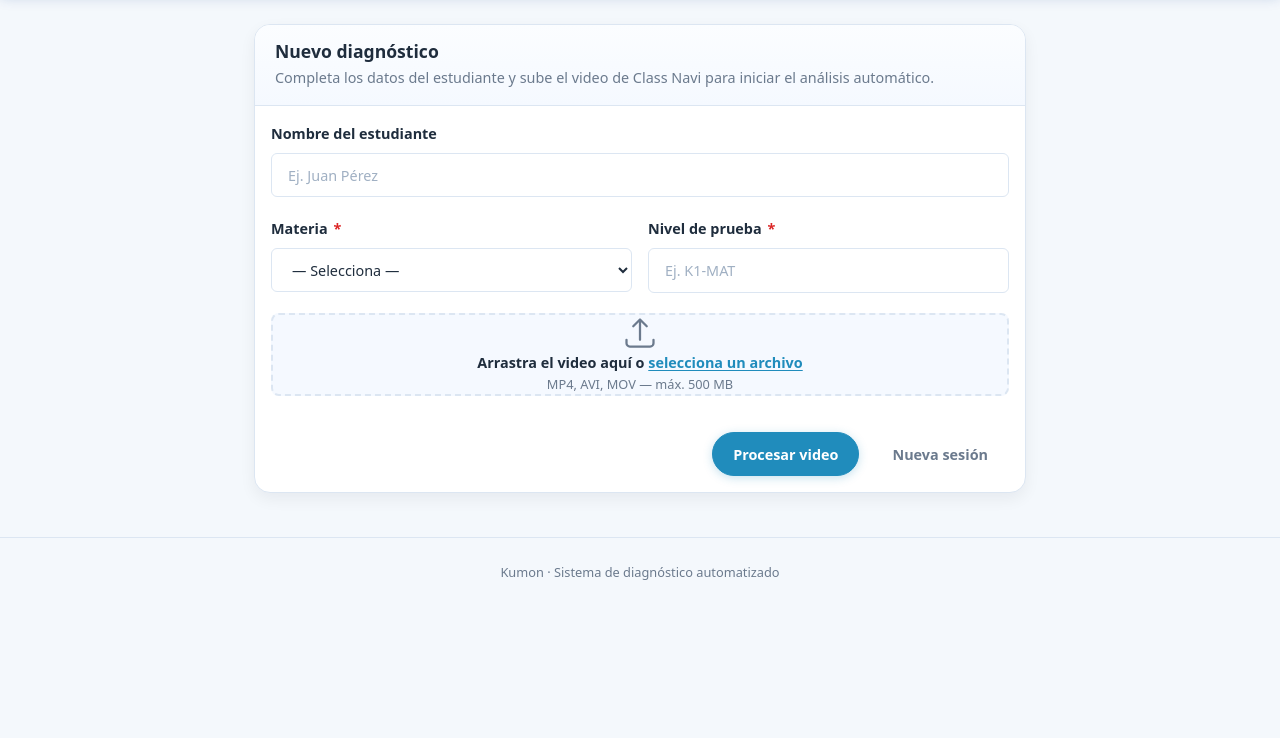
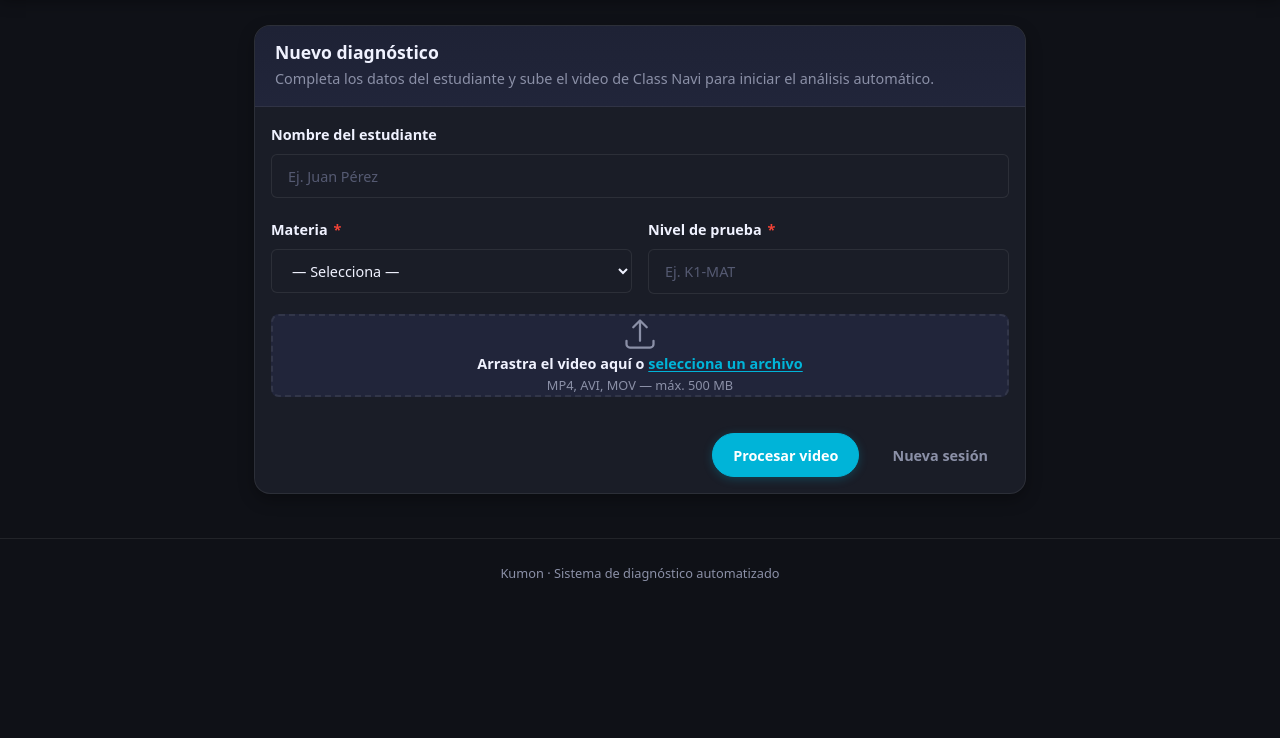
Before and after one commit to camilo7234/automatizacion_kumon, a plain HTML site: page frontend/index.html in a window 1280 px wide. Shown: the part 62-800 px from the top of the page. Drawn offline with Linux system fonts and the light colour scheme; no server answers.

Commit message:
cambio de color

```diff
--- a/frontend/css/components.css
+++ b/frontend/css/components.css
@@ -40,9 +40,9 @@
   background:   var(--primary);
   color:        #fff;
   border-color: var(--primary);
-  box-shadow:   0 2px 10px rgba(32, 140, 188, 0.25);
+  box-shadow:   0 2px 10px rgba(0, 180, 216, 0.25);
 }
-.btn-primary:hover  { background: var(--primary-2); border-color: var(--primary-2); box-shadow: 0 4px 14px rgba(32,140,188,0.35); }
+.btn-primary:hover  { background: var(--primary-2); border-color: var(--primary-2); box-shadow: 0 4px 14px rgba(0,180,216, 0.35); }
 .btn-primary:active { background: var(--primary-2); box-shadow: none; }
 
 .btn-secondary {
@@ -115,7 +115,7 @@
 .tag-warning { background: var(--warning-bg); color: var(--warning-text); border: 1px solid var(--warning-line); }
 .tag-danger  { background: var(--danger-bg);  color: var(--danger);       border: 1px solid var(--danger-line); }
 .tag-info    { background: var(--info-bg);    color: var(--info-text);    border: 1px solid var(--info-line); }
-.tag-primary { background: var(--primary-3);  color: var(--primary);      border: 1px solid rgba(32,140,188,0.2); }
+.tag-primary { background: var(--primary-3);  color: var(--primary);      border: 1px solid rgba(0,180,216,0.25); }
 
 
 /* ══════════════════════════════════════════════
@@ -171,7 +171,7 @@
 .form-textarea:focus,
 .form-select:focus {
   border-color: var(--primary);
-  box-shadow:   0 0 0 3px rgba(32, 140, 188, 0.18);
+  box-shadow:   0 0 0 3px rgba(0, 180, 216, 0.20);
   outline:      none;
 }
 
@@ -413,7 +413,7 @@
 .recommendation-box {
   padding:       var(--space-4);
   background:    var(--primary-3);
-  border:        1px solid rgba(32, 140, 188, 0.2);
+  border:        1px solid rgba(0, 180, 216, 0.20);
   border-left:   4px solid var(--primary);
   border-radius: var(--radius-md);
 }
--- a/frontend/css/layout.css
+++ b/frontend/css/layout.css
@@ -17,9 +17,9 @@
   position:    sticky;
   top:         0;
   z-index:     100;
-  box-shadow:  0 2px 12px rgba(0, 58, 140, 0.18);
+  box-shadow:  0 2px 16px rgba(0, 0, 0, 0.45);
+  border-bottom: 1px solid rgba(0, 180, 216, 0.30);
 }
-
 .header-inner {
   max-width:       var(--content-max);
   margin:          0 auto;
--- a/frontend/css/modules/cuestionario.css
+++ b/frontend/css/modules/cuestionario.css
@@ -66,7 +66,7 @@
 
 .question-block:focus-within {
   border-color: var(--primary);
-  box-shadow:   0 0 0 3px rgba(32, 140, 188, 0.10);
+  box-shadow:   0 0 0 3px rgba(0, 180, 216, 0.12);
 }
 
 /* <label class="question-label"> — es el label de la pregunta */
@@ -167,7 +167,7 @@
   background:   var(--primary-3);
   color:        var(--primary);
   font-weight:  700;
-  box-shadow:   0 0 0 3px rgba(32, 140, 188, 0.12);
+  box-shadow:   0 0 0 3px rgba(0, 180, 216, 0.12);
 }
 
 /* Span de texto dentro de la opción */
--- a/frontend/css/modules/pipeline.css
+++ b/frontend/css/modules/pipeline.css
@@ -120,9 +120,9 @@
 .pipeline-step.active .step-status { color: var(--primary); }
 
 @keyframes pulse-ring {
-  0%   { box-shadow: 0 0 0 0   rgba(32, 140, 188, 0.35); }
-  70%  { box-shadow: 0 0 0 8px rgba(32, 140, 188, 0); }
-  100% { box-shadow: 0 0 0 0   rgba(32, 140, 188, 0); }
+  0%   { box-shadow: 0 0 0 0   rgba(0, 180, 216, 0.35); }
+  70%  { box-shadow: 0 0 0 8px rgba(0, 180, 216, 0); }
+  100% { box-shadow: 0 0 0 0   rgba(0, 180, 216, 0); }
 }
 
 @media (prefers-reduced-motion: reduce) {
--- a/frontend/css/modules/upload.css
+++ b/frontend/css/modules/upload.css
@@ -43,7 +43,7 @@
 .upload-dropzone.drag-over {
   border-color: var(--primary);
   background:   var(--primary-3);
-  box-shadow:   0 0 0 4px rgba(32, 140, 188, 0.10);
+  box-shadow:   0 0 0 4px rgba(0, 180, 216, 0.12);
 }
 
 .upload-dropzone.has-file {
--- a/frontend/css/tokens.css
+++ b/frontend/css/tokens.css
@@ -11,71 +11,73 @@
 :root {
 
   /* ── SUPERFICIES ── */
-  --bg:           #f4f8fc;
-  --surface:      #ffffff;
-  --surface-2:    #f5f9ff;
-  --surface-3:    #eaf1fb;
+  --bg:           #0F1117;
+  --surface:      #1A1D27;
+  --surface-2:    #21253A;
+  --surface-3:    #2a2f45;
 
   /* ── TEXTO ── */
-  --text:         #1f2d3d;
-  --muted:        #6b7a8d;
-  --text-faint:   #a0b0c3;
+  --text:         #F0F2FF;
+  --muted:        #8B90A7;
+  --text-faint:   #555a72;
 
   /* ── BORDES ── */
-  --line:         #dce6f2;
+  --line:         rgba(255, 255, 255, 0.08);
 
   /* ── MARCA / PRIMARIO ── */
-  --primary:      #208cbc;
-  --primary-2:    #1a7aad;
-  --primary-3:    #e5f4fb;
-  --accent:       #6dcff6;
+  /* Paleta EduPanel: primary=#00B4D8, primary-dark=#0077A8 */
+  --primary:      #00B4D8;
+  --primary-2:    #0077A8;
+  --primary-3:    #0a2a35;
+  --accent:       #00B4D8;
 
   /* ── ESTADOS BASE ── */
-  --success:      #16a34a;
-  --success-bg:   #f0fdf4;
-  --success-line: #bbf7d0;
+  --success:      #4CAF50;
+  --success-bg:   #0d2b10;
+  --success-line: #1e5c22;
 
-  --warning:      #d97706;
-  --warning-bg:   #fffbeb;
-  --warning-line: #fde68a;
-  --warning-text: #92400e;
+  --warning:      #FFC107;
+  --warning-bg:   #2b2000;
+  --warning-line: #5c4400;
+  --warning-text: #ffd54f;
 
-  --danger:       #dc2626;
-  --danger-bg:    #fef2f2;
-  --danger-line:  #fecaca;
+  --danger:       #F44336;
+  --danger-bg:    #2b0a09;
+  --danger-line:  #5c1a18;
 
-  --info-bg:      #eff6ff;
-  --info-line:    #bfdbfe;
-  --info-text:    #1d4ed8;
+  --info-bg:      #0a1a2e;
+  --info-line:    #1a3a5c;
+  --info-text:    #60a5fa;
 
   /* ── ESTADOS AVANZADOS (alineado con JS) ── */
-  --warn:         #f59e0b;
-  --warn-bg:      #fff7ed;
-  --alert:        #ef4444;
-  --alert-bg:     #fef2f2;
+  --warn:         #FFC107;
+  --warn-bg:      #2b2000;
+  --alert:        #F44336;
+  --alert-bg:     #2b0a09;
 
   /* ── SEMÁFORO ── */
-  --semaforo-verde:    #16a34a;
-  --semaforo-amarillo: #d97706;
-  --semaforo-rojo:     #dc2626;
+  --semaforo-verde:    #4CAF50;
+  --semaforo-amarillo: #FFC107;
+  --semaforo-rojo:     #F44336;
 
   /* ── INTERACCIÓN ── */
-  --hover-overlay: rgba(0, 0, 0, 0.04);
-  --active-overlay: rgba(0, 0, 0, 0.08);
-  --disabled-opacity: 0.5;
+  --hover-overlay:    rgba(255, 255, 255, 0.05);
+  --active-overlay:   rgba(255, 255, 255, 0.08);
+  --disabled-opacity: 0.4;
 
   /* ── GRADIENTES ── */
-  --grad-hero:      linear-gradient(135deg, #208cbc 0%, #6dcff6 100%);
-  --grad-result:    linear-gradient(135deg, #1a7aad 0%, #208cbc 100%);
-  --grad-bg:        radial-gradient(circle at top, #ffffff 0%, #f4f8fc 45%, #e6f2ff 100%);
-  --grad-surface-2: linear-gradient(180deg, #fbfdff 0%, #f5f9ff 100%);
+  --grad-hero:      linear-gradient(135deg, #0077A8 0%, #00B4D8 100%);
+  --grad-result:    linear-gradient(135deg, #005f8a 0%, #0077A8 100%);
+  --grad-bg:        radial-gradient(circle at top left,  rgba(0,180,216,0.08) 0%, transparent 45%),
+                    radial-gradient(circle at bottom right, rgba(0,119,168,0.06) 0%, transparent 45%);
+  --grad-surface-2: linear-gradient(180deg, #1e2235 0%, #21253A 100%);
 
   /* ── SOMBRAS ── */
-  --shadow-sm:   0 6px 16px rgba(15, 23, 42, 0.06);
-  --shadow-md:   0 10px 30px rgba(15, 23, 42, 0.09);
-  --shadow-lg:   0 16px 40px rgba(0, 91, 187, 0.12);
+  --shadow-sm:   0 6px 16px rgba(0, 0, 0, 0.30);
+  --shadow-md:   0 10px 30px rgba(0, 0, 0, 0.40);
+  --shadow-lg:   0 16px 40px rgba(0, 180, 216, 0.15);
 
-  /* ── RADIOS (corregido) ── */
+  /* ── RADIOS ── */
   --radius-xs:   4px;
   --radius-sm:   6px;
   --radius-md:   8px;
```
